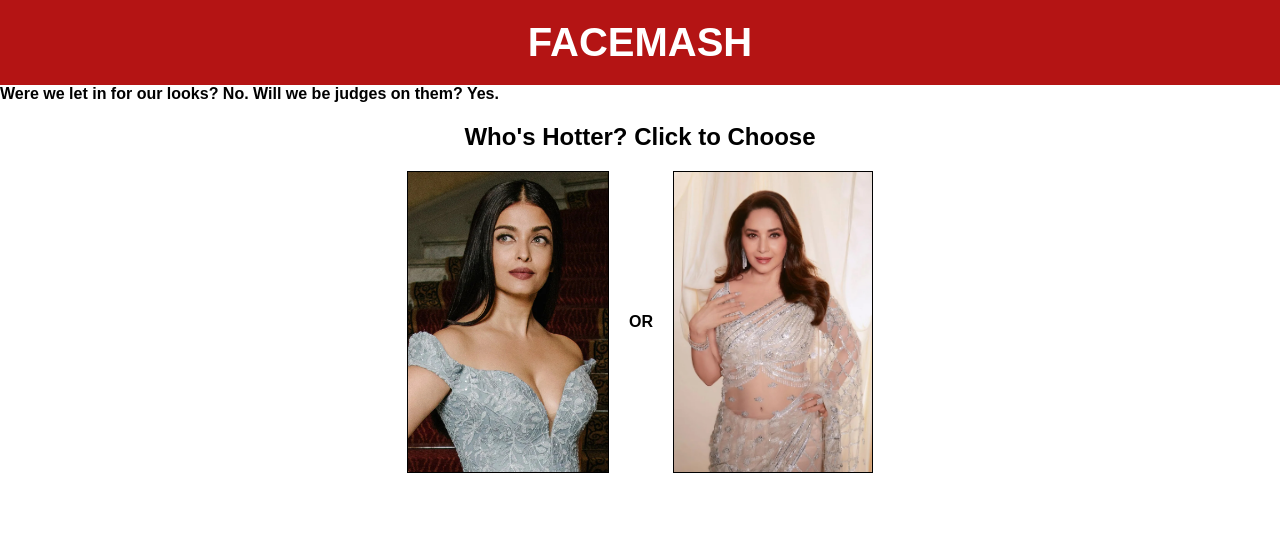
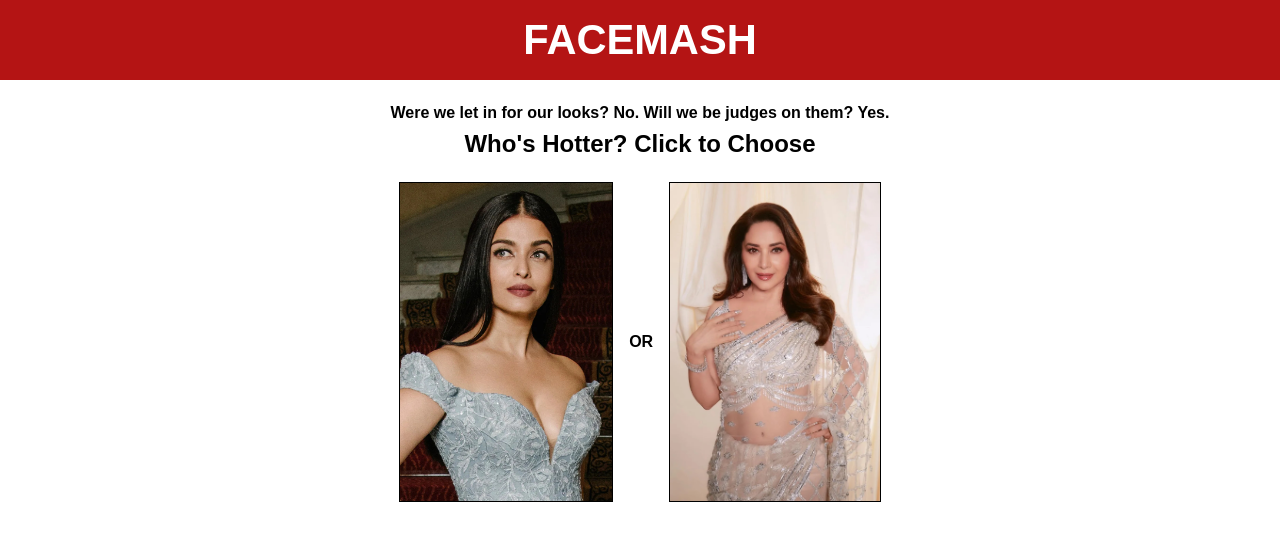
Before and after one commit to hitarthpathak/FaceMash, a plain HTML site: page index.html in a window 1280 px wide. Drawn offline with Linux system fonts and the light colour scheme.

Commit message:
Update style.css

```diff
--- a/style.css
+++ b/style.css
@@ -1,11 +1,8 @@
 * {
-    margin: 0px;
-    padding: 0px;
+    margin: 0;
+    padding: 0;
+    box-sizing: border-box;
     font-family: Arial;
-}
-
-body {
-    box-sizing: border-box;
 }
 
 .navbar {
@@ -13,14 +10,21 @@ body {
     width: 100%;
     background-color: rgb(180, 20, 20);
     color: white;
-    font-size: 20px;
-    padding: 20px 0px;
+    font-size: 1.3rem;
+    padding: 1rem;
     text-align: center;
+}
+
+h4 {
+    text-align: center;
+    margin-top: 1.5rem;
+    margin-bottom: 0.5rem;
 }
 
 h2 {
     text-align: center;
-    margin: 20px 0px;
+    margin-top: 0.5rem;
+    margin-bottom: 1.5rem;
 }
 
 .main-box {
@@ -29,27 +33,21 @@ h2 {
     display: flex;
     align-items: center;
     justify-content: center;
-    gap: 20px;
+    gap: 1rem;
 }
 
 .box {
     border: 1px solid black;
-    height: 300px;
+    height: 20rem;
     width: auto;
-    background-color: red;
+    cursor: pointer;
+}
+
+img {
+    height: 100%;
+    width: 100%;
 }
 
 p {
     font-weight: bold;
-    text-align: center;
 }
-
-#img-1 {
-    height: 100%;
-    width: 100%;
-}
-
-#img-2 {
-    height: 100%;
-    width: 100%;
-}
```
